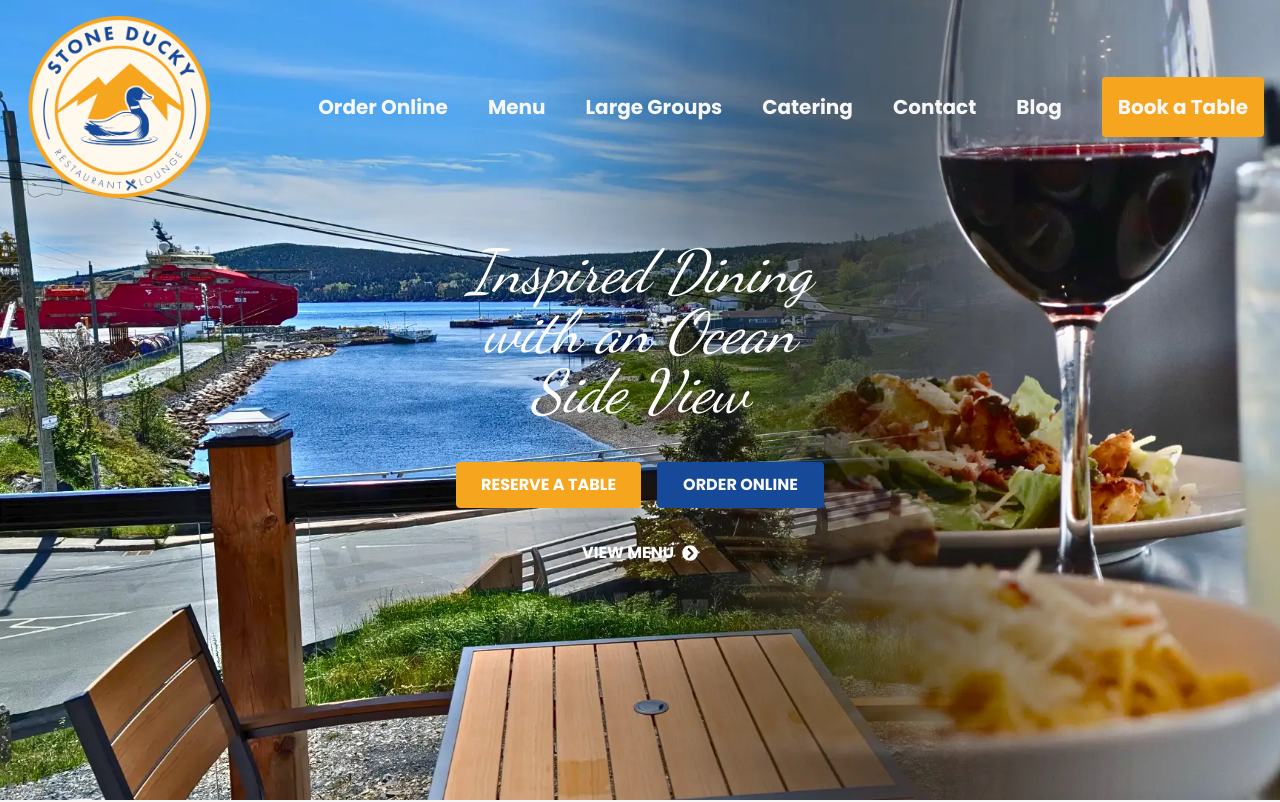
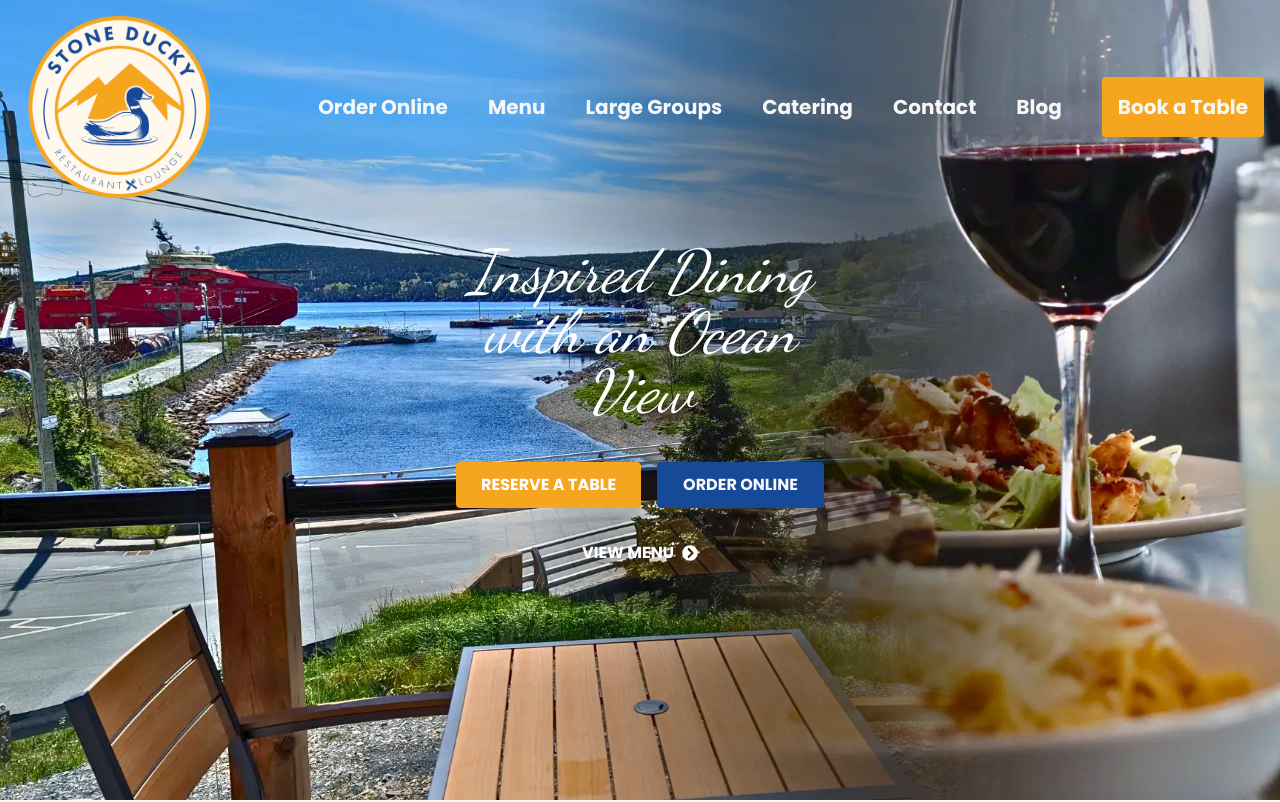
Before and after one commit to rodgersajb/stone-ducky, a Next.js app: page / in a window 1280 px wide. Shown: the top 802 px of the page. Built offline with nearby package versions, Linux system fonts and the light colour scheme.

Commit message:
Changed some wording in FAQ accordion

```diff
--- a/src/app/components/navbar.js
+++ b/src/app/components/navbar.js
@@ -38,7 +38,7 @@ export default function Navbar() {
 
   return (
     <nav
-      className={`fixed top-0 left-0 w-full px-4 py-4 z-50 flex items-center justify-between  font-semibold gap-4 text-whiteBG  transition-colors duration-300 ${
+      className={`fixed top-0 left-0 w-full px-4 py-4 z-50 flex items-center justify-between  font-semibold gap-4 text-whiteBG  transition-colors duration-300  ${
         isMenuOpen
           ? "bg-warmBeige"
           : isScrolled
@@ -60,7 +60,7 @@ export default function Navbar() {
           alt="Stone Ducky Logo"
           width={200}
           height={160}
-          className={`transition-width duration-300  ease-in-out ${isScrolled ? "w-32" : ""}`}
+          className={`transition-width duration-300  ease-in-out object-contain ${isScrolled ? "w-32" : ""}`}
         />
       </Link>
 
--- a/src/app/groups/components/accordion.js
+++ b/src/app/groups/components/accordion.js
@@ -10,7 +10,7 @@ const faqs = [
   {
     question: "How far in advance should I book for a large party?",
     answer:
-      "We recommend booking at least  weeks in advance of with a pre-ordered items received a week ahead of time.",
+      "We recommend booking 2 weeks in advance of with a pre-ordered items received a week ahead of time.",
   },
   {
     question:
--- a/src/app/menu/components/menuContent.js
+++ b/src/app/menu/components/menuContent.js
@@ -21,7 +21,7 @@ export default function MenuContent({
                 checked={isGlutenFree}
                 onChange={() => setIsGlutenFree(!isGlutenFree)}
               />
-              Gluten-Free Options
+              Gluten-Free By Request Options
             </label>
             <Image
               src="/images/gluten-free.png"
--- a/src/app/page.js
+++ b/src/app/page.js
@@ -21,7 +21,7 @@ export default function Home() {
 
         <div className="min-h-dvh flex flex-col gap-8 items-center justify-center z-40">
           <h2 className="text-6xl lg:w-1/3 text-center px-4 py-2 text-white  font-[var(--font-cormorant)] italic">
-            Inspired Dining with an Ocean Side View
+            Inspired Dining with an Ocean View
           </h2>
           <div className="flex gap-4 lg:flex-row flex-col">
             <button className="bg-duckyOrange py-2 px-6 border border-duckyOrange rounded uppercase font-semibold  transition ease-in-out delay-150 hover:-translate-y-1 hover:scale-110 hover:bg-whiteBG hover:text-duckyOrange duration-300">
@@ -38,12 +38,7 @@ export default function Home() {
         </div>
       </header>
 
-      {/* <About />
 
-      <VisitUsSeparator />
-      <VisitUs />
-      <PopularDishesDivider />
-      <PopularDishes /> */}
       <section className="w-full py-12 flex flex-col items-center justify-center bg-whiteBG">
         <div className="flex flex-col lg:grid lg:grid-cols-2 w-[90%] m-auto ">
           <FadeInImageContainer
```
